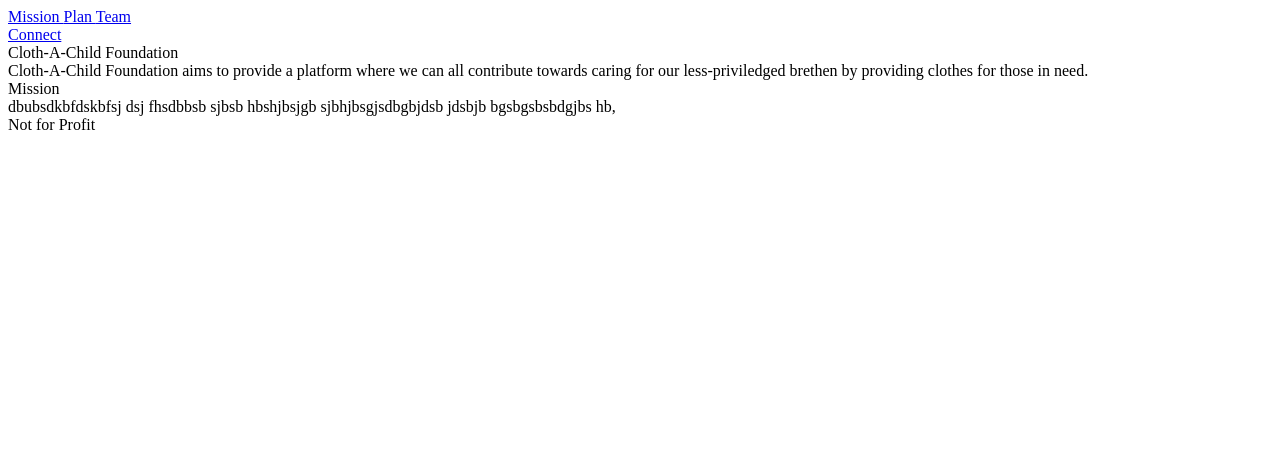
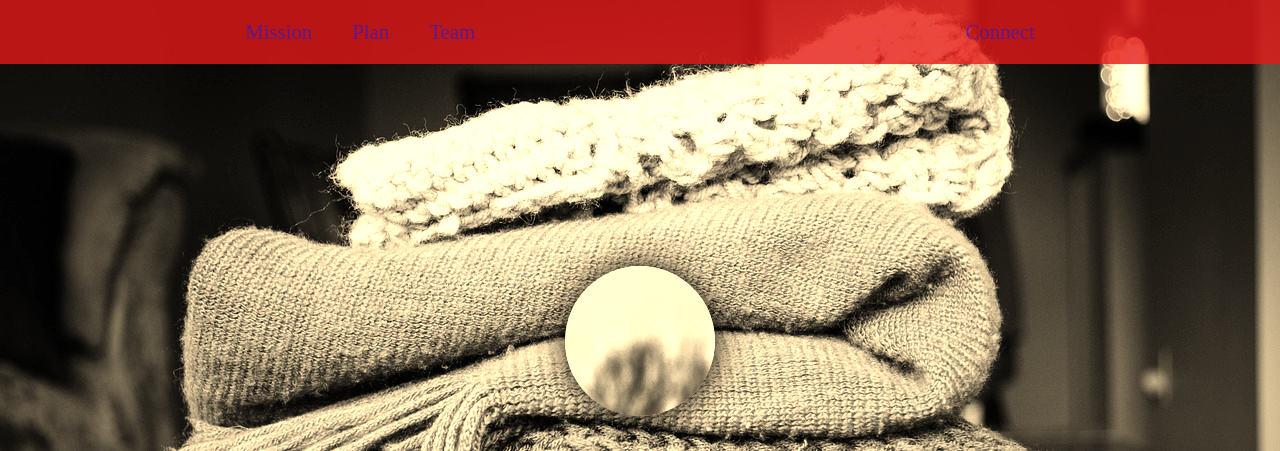
Before and after one commit to AleeyCreative/CaCFoundation, a plain HTML site: page index.html in a window 1280 px wide. Shown: the top 451 px of the page. Drawn offline with Linux system fonts and the light colour scheme; files that its build step writes are made by us from their sources.

Commit message:
styled header and splash screen

```diff
--- a/Assets/styles/index.css
+++ b/Assets/styles/index.css
@@ -0,0 +1,105 @@
+/** Stylesheet for Cloth-A-Child Foundation by AleeyCreative
+	website : https://www.aleeycreative.github.io
+**/
+
+/** Variables **/
+:root {
+	--red-a : rgba(90%,10%,10%,.8);
+	--red-b : rgba(90%,10%,10%,.6);
+	--red-c : rgba(90%,10%,10%,.4);
+	--blue-a : rgba(10%,10%,90%,.8);
+	--blue-b : rgba(10%,10%,90%,.6);
+	--blue-c : rgba(10%,10%,90%,.4);
+}
+
+body {
+	padding:0px;
+	margin:0px;
+}
+
+
+/** header styles **/
+
+.header {
+	display:flex;
+	flex-flow:row wrap;
+	justify-content:space-around;
+	align-items:space-between;
+	background:rgba(10,10,10,.3);
+	position:fixed;
+	z-index:20;
+	left:0;
+	top:0;
+	width:100%;
+	font-size:1.3em;
+}
+
+.links, .connect {
+	display:flex;
+	flex-flow:row wrap;
+	justify-content:center;
+	align-items:center;
+}
+.links a, .connect a {
+	text-decoration: none;
+	color:var(--blue-b);
+	padding:20px;
+}
+
+.links a:hover, .connect a:hover {
+	background:var(--blue-c);
+	color:white;
+}
+
+/** splash styles **/
+
+.splash {
+	display:flex;
+	height:100%;
+	background:url(../pics/splash.jpg);
+	filter:sepia(1) brightness(1);
+	justify-content:center;
+	align-items:center;
+	transition:.3s;
+}
+.splash:hover{
+}
+.intro {
+	width:70%;
+	margin:auto;
+	text-align:center;
+
+}
+.intro-logo {
+	width:150px;
+	height:150px;
+	border-radius:100%;
+	margin: 40px auto;
+	box-shadow:black 1px 1px 30px 1px;
+	background:url(../pics/middle-pic.jpg);
+}
+.intro-title {
+	font-size:2.5em;
+	font-weight:bold;
+	}
+.intro-title {}
+.intro-text {
+	width:300px;
+	text-align:left;
+	margin:auto;
+}
+
+/** containers styles **/
+.container {}
+.illustration {}
+.content {}
+.content-title {}
+.content-text {}
+
+
+
+/** footer styles **/
+.footer {}
+.nfp {}
+.social-links {}
+.social-links a {}
--- a/Assets/styles/responsive.css
+++ b/Assets/styles/responsive.css
@@ -0,0 +1,58 @@
+/** Stylesheet for Cloth-A-Child Foundation by AleeyCreative
+	website : https://www.aleeycreative.github.io
+**/
+
+/** Variables **/
+:root {
+	--red-a : rgba(90%,10%,10%,.8);
+	--red-b : rgba(90%,10%,10%,.6);
+	--red-c : rgba(90%,10%,10%,.4);
+	--green-a : rgba(10%,90%,10%,.8);
+	--green-b : rgba(10%,90%,10%,.6);
+	--green-c : rgba(10%,90%,10%,.4);
+}
+
+/** header styles **/
+
+.header {
+	display:flex;
+	flex-flow:row wrap;
+	justify-content:space-around;
+	align-items:space-between
+	background: var(--red-c);
+}
+.header:hover {
+	background : var(--red-a);
+}
+
+.links {
+
+}
+.links a {}
+.connect {}
+
+
+
+/** splash styles **/
+
+.splash {}
+.intro {}
+.intro-logo {}
+.intro-title {}
+.intro-title {}
+.intro-text {}
+
+/** containers styles **/
+.container {}
+.illustration {}
+.content {}
+.content-title {}
+.content-text {}
+
+
+
+/** footer styles **/
+.footer {}
+.nfp {}
+.social-links {}
+.social-links a {}
--- a/index.html
+++ b/index.html
@@ -6,9 +6,9 @@
 	<meta name="keywords" content="Not-for-Profit, Cloth-A-Child Foundation, AleeyCreative" />
 
 	<!-- Links -->
-	<link rel="text/stylesheet" href="Assets/styling/index.css" />
-	<link rel="text/stylesheet" href="Assets/styling/responsive.css" />
-	<link rel="text/stylesheet" href="Assets/styling/fonts.css" />
+	<link rel="stylesheet" href="Assets/styles/index.css" />
+	<link rel="stylesheet" href="Assets/styles/responsive.css" />
+	<link rel="stylesheet" href="Assets/styles/fonts.css" />
 
 
  </head>
@@ -22,7 +22,9 @@
  			<a class="mdi mdi-briefcase" href="#"> Team </a>
  		</div>
 
+ 		<div class="connect">
  		<a href="javascript:showModal()"> Connect </a>
+ 		</div>
  	</div>
 
  	<!-- splashscreen-area -->
```
Also changed, not shown: Assets/pics/middle-pic.jpg (added), Assets/pics/splash.jpg (added), Assets/styles/fonts.css (added).
